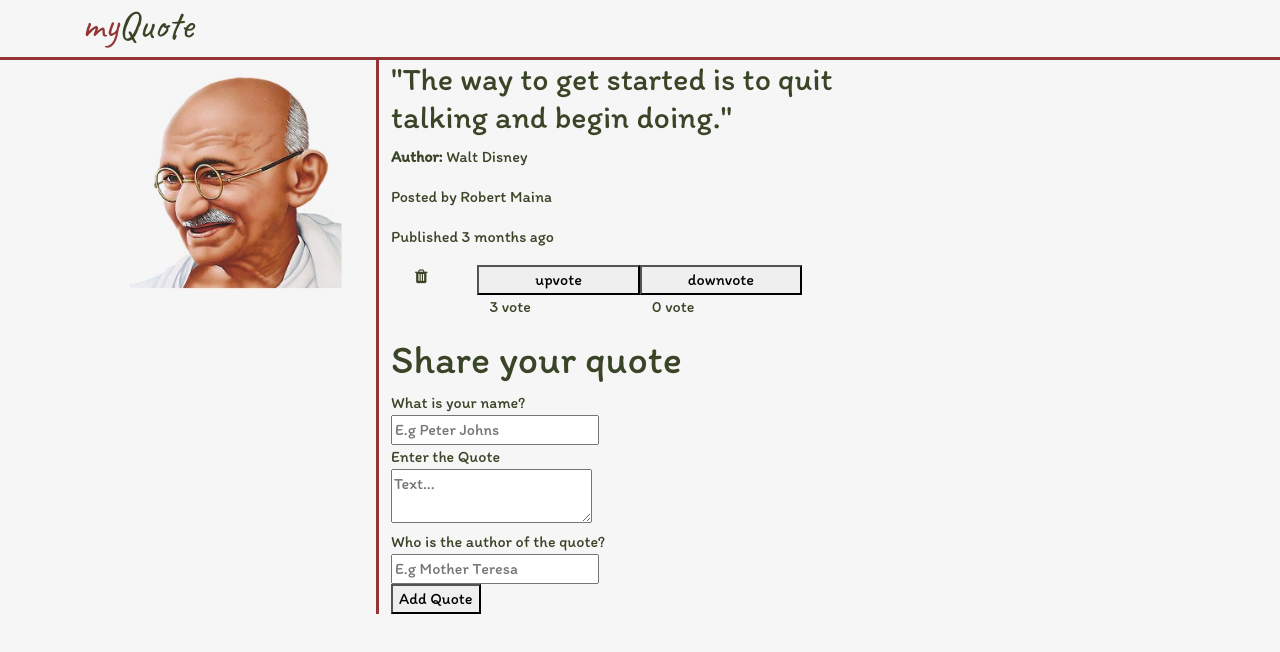
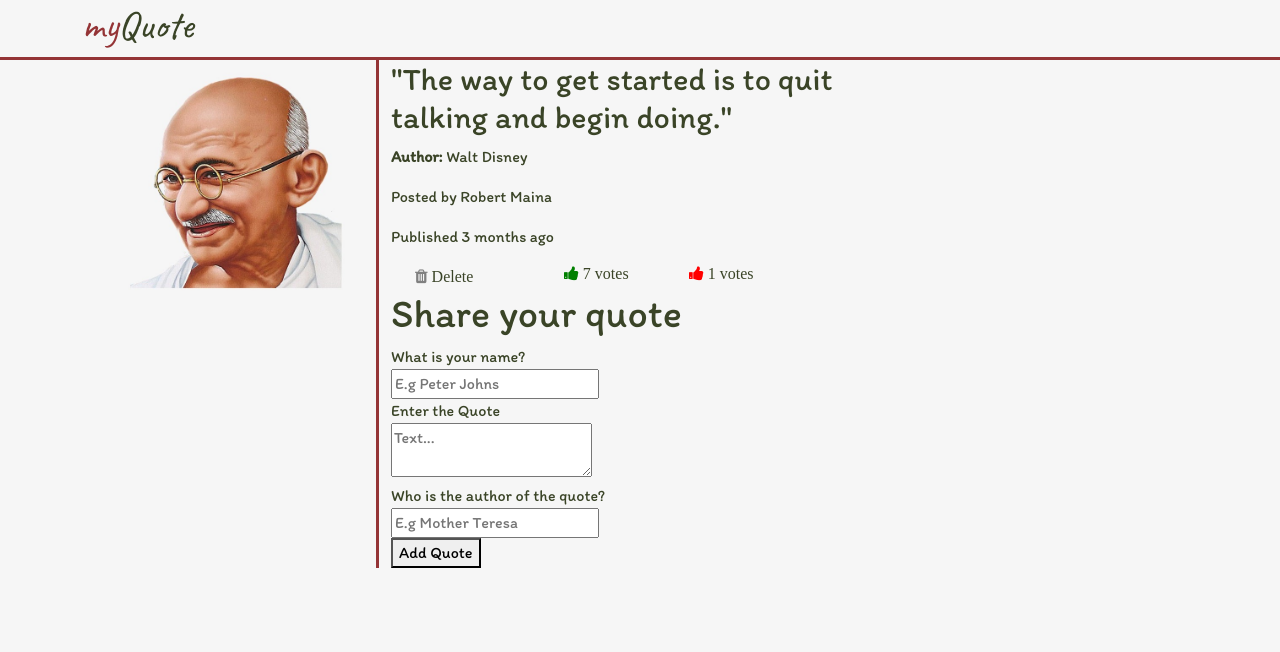
Before and after one commit to Robert-Moringa/Quotes, an Angular app: page / in a window 1280 px wide. Shown: the top 652 px of the page. Built offline with nearby package versions, Linux system fonts and the light colour scheme.

Commit message:
used span tag to add styles to icons

```diff
--- a/src/app/quote-details/quote-details.component.html
+++ b/src/app/quote-details/quote-details.component.html
@@ -3,17 +3,15 @@
 <div class="container row">
 
     <div class=" container row" >
-        <div class="col-md-2">
-            <i (click)='quoteDelete(true)' class="fa fa-trash"></i>
+        <div class="col-md-4">
+            <i (click)='quoteDelete(true)' class="fa fa-trash" style="color: grey;"> <span style="color: rgba(58, 68, 39, 1);" > Delete</span></i>
         </div>
-        <div class="row col-md-5">
-            <button>upvote</button>
-            <p>3 vote</p>
+        <div class="row col-md-4">
+            <i class="fa fa-thumbs-up" style="color: green;"> <span style="color: rgba(58, 68, 39, 1);" > 7 votes</span></i>
         </div>
 
-        <div class="row col-md-5">
-            <button>downvote</button>
-            <p>0 vote</p>
+        <div class="row col-md-4">
+            <i class="fa fa-thumbs-up" style="color: red;"> <span style="color: rgba(58, 68, 39, 1);" > 1 votes</span></i>
         </div>
     </div>
 </div>
```
